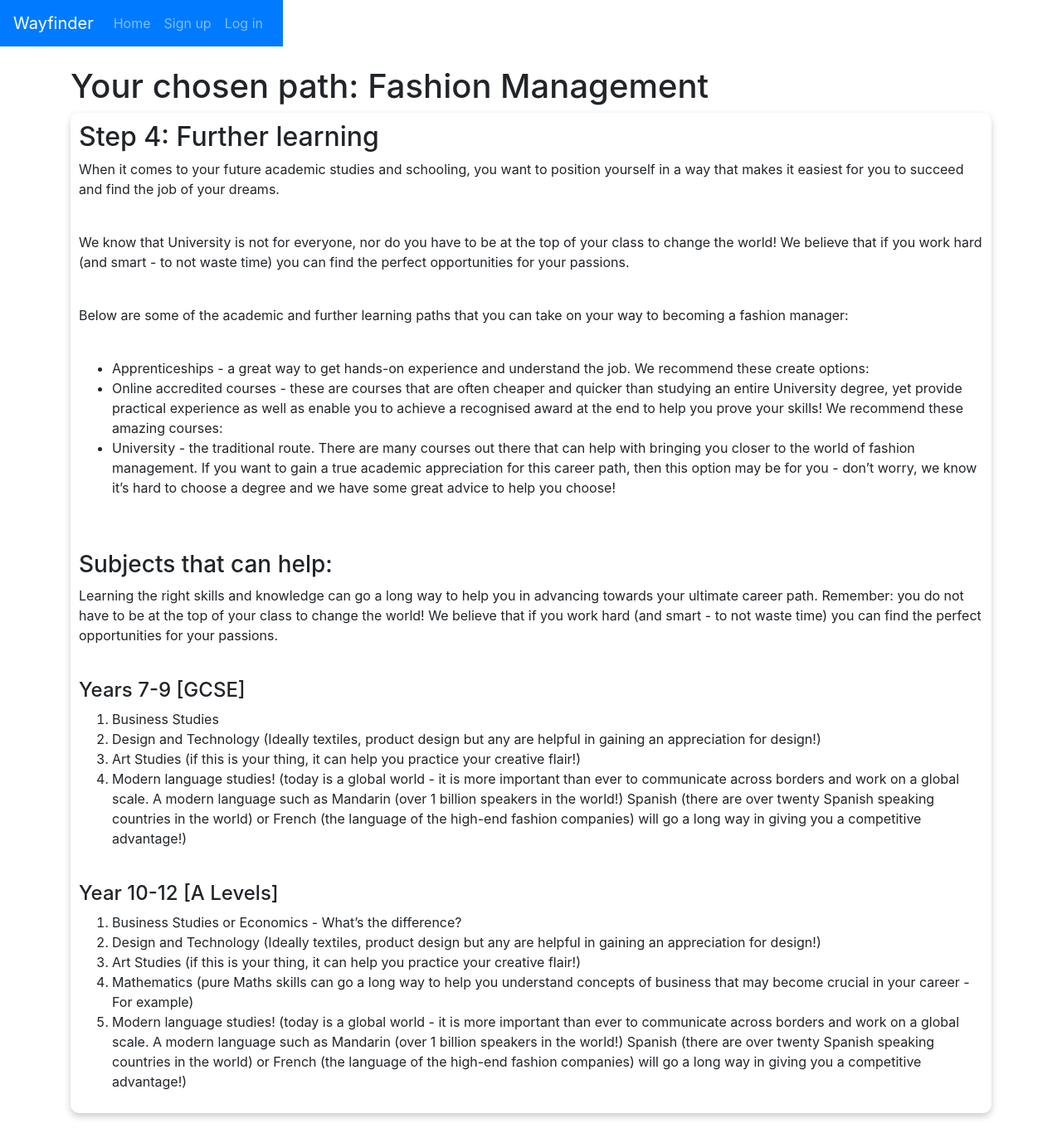
After one commit to tela1505/wayfinder, a Flask app: page /fashion/4 in a window 1280 px wide. The commit adds this page. Shown: the whole page at 83% size. Run offline with Flask 2, Linux system fonts and the light colour scheme; some libraries are stand-ins or nearby versions.

Commit message:
Fashion path completed, all steps functional and routed

```diff
--- a/app/main/routes.py
+++ b/app/main/routes.py
@@ -11,3 +11,23 @@ def home():
 @bp_main.route('/fashion')
 def fashion():
     return render_template('fashion_management/fashion_overview.html')
+
+
+@bp_main.route('/fashion/1')
+def fashion1():
+    return render_template('fashion_management/fashion_step1.html')
+
+
+@bp_main.route('/fashion/2')
+def fashion2():
+    return render_template('fashion_management/fashion_step2.html')
+
+
+@bp_main.route('/fashion/3')
+def fashion3():
+    return render_template('fashion_management/fashion_step3.html')
+
+
+@bp_main.route('/fashion/4')
+def fashion4():
+    return render_template('fashion_management/fashion_step4.html')
--- /dev/null
+++ b/app/templates/fashion_management/fashion_step4.html
@@ -0,0 +1,41 @@
+{% extends "step4.html" %}
+{% block pathtitle %}Fashion Management{% endblock %}
+<!-- Content for this page -->
+{% block step %}
+    <div class="post-card">
+        <h2>Step 4: Further learning</h2>
+        <p>When it comes to your future academic studies and schooling, you want to position yourself in a way that makes it easiest for you to succeed and find the job of your dreams.</p>
+        <br>
+        <p>We know that University is not for everyone, nor do you have to be at the top of your class to change the world! We believe that if you work hard (and smart - to not waste time) you can find the perfect opportunities for your passions.</p>
+        <br>
+        <p>Below are some of the academic and further learning paths that you can take on your way to becoming a fashion manager:</p>
+        <br>
+        <ul>
+            <li>Apprenticeships - a great way to get hands-on experience and understand the job. We recommend these create options:</li>
+            <li>Online accredited courses - these are courses that are often cheaper and quicker than studying an entire University degree, yet provide practical experience as well as enable you to achieve a recognised award at the end to help you prove your skills! We recommend these amazing courses:</li>
+            <li>University - the traditional route. There are many courses out there that can help with bringing you closer to the world of fashion management. If you want to gain a true academic appreciation for this career path, then this option may be for you - don’t worry, we know it’s hard to choose a degree and we have some great advice to help you choose!</li>
+        </ul>
+        <br>
+        <br>
+        <h3>Subjects that can help:</h3>
+        <p>Learning the right skills and knowledge can go a long way to help you in advancing towards your ultimate career path. Remember: you do not have to be at the top of your class to change the world! We believe that if you work hard (and smart - to not waste time) you can find the perfect opportunities for your passions.</p>
+        <br>
+        <h4>Years 7-9 [GCSE]</h4>
+        <ol>
+            <li>Business Studies</li>
+            <li>Design and Technology (Ideally textiles, product design but any are helpful in gaining an appreciation for design!)</li>
+            <li>Art Studies (if this is your thing, it can help you practice your creative flair!)</li>
+            <li>Modern language studies! (today is a global world - it is more important than ever to communicate across borders and work on a global scale. A modern language such as Mandarin (over 1 billion speakers in the world!) Spanish (there are over twenty Spanish speaking countries in the world) or French (the language of the high-end fashion companies) will go a long way in giving you a competitive advantage!)</li>
+        </ol>
+        <br>
+        <h4>Year 10-12 [A Levels]</h4>
+        <ol>
+            <li>Business Studies or Economics - What’s the difference?</li>
+            <li>Design and Technology (Ideally textiles, product design but any are helpful in gaining an appreciation for design!)</li>
+            <li>Art Studies (if this is your thing, it can help you practice your creative flair!)</li>
+            <li>Mathematics (pure Maths skills can go a long way to help you understand concepts of business that may become crucial in your career - For example)</li>
+            <li>Modern language studies! (today is a global world - it is more important than ever to communicate across borders and work on a global scale. A modern language such as Mandarin (over 1 billion speakers in the world!) Spanish (there are over twenty Spanish speaking countries in the world) or French (the language of the high-end fashion companies) will go a long way in giving you a competitive advantage!)</li>
+        </ol>
+    </div>
+    <br>
+{% endblock %}
--- a/app/templates/overview.html
+++ b/app/templates/overview.html
@@ -1,13 +1,10 @@
 <!-- Use the base template -->
 {% extends "base.html" %}
-{# Add the title for this page #}
-{% block title %}Home{% endblock %}
 <!-- Content for this page -->
 {% block content %}
     <body>
-        <h1>Your chosen path:</h1>
+        <h1>Your chosen path: {% block pathtitle %}{% endblock %}</h1>
             {% block path %}
-                Child pages add page specific content here
             {% endblock %}
     </body>
 {% endblock %}
--- a/app/templates/step4.html
+++ b/app/templates/step4.html
@@ -1,10 +1,7 @@
-<!DOCTYPE html>
-<html lang="en">
-<head>
-    <meta charset="UTF-8">
-    <title>Title</title>
-</head>
-<body>
-
-</body>
-</html>
+<!-- Use the base template -->
+{% extends "overview.html" %}
+<!-- Content for this page -->
+{% block path %}
+    {% block step %}
+    {% endblock %}
+{% endblock %}
```
Also changed, not shown: app/templates/fashion_management/fashion_overview.html (+9 -3 lines), app/templates/fashion_management/fashion_step1.html (added, +10 -0 lines), app/templates/fashion_management/fashion_step2.html (added, +17 -0 lines), app/templates/fashion_management/fashion_step3.html (added, +25 -0 lines), app/templates/step1.html (+3 -18 lines), app/templates/step2.html (+7 -10 lines), app/templates/step3.html (+7 -10 lines).
